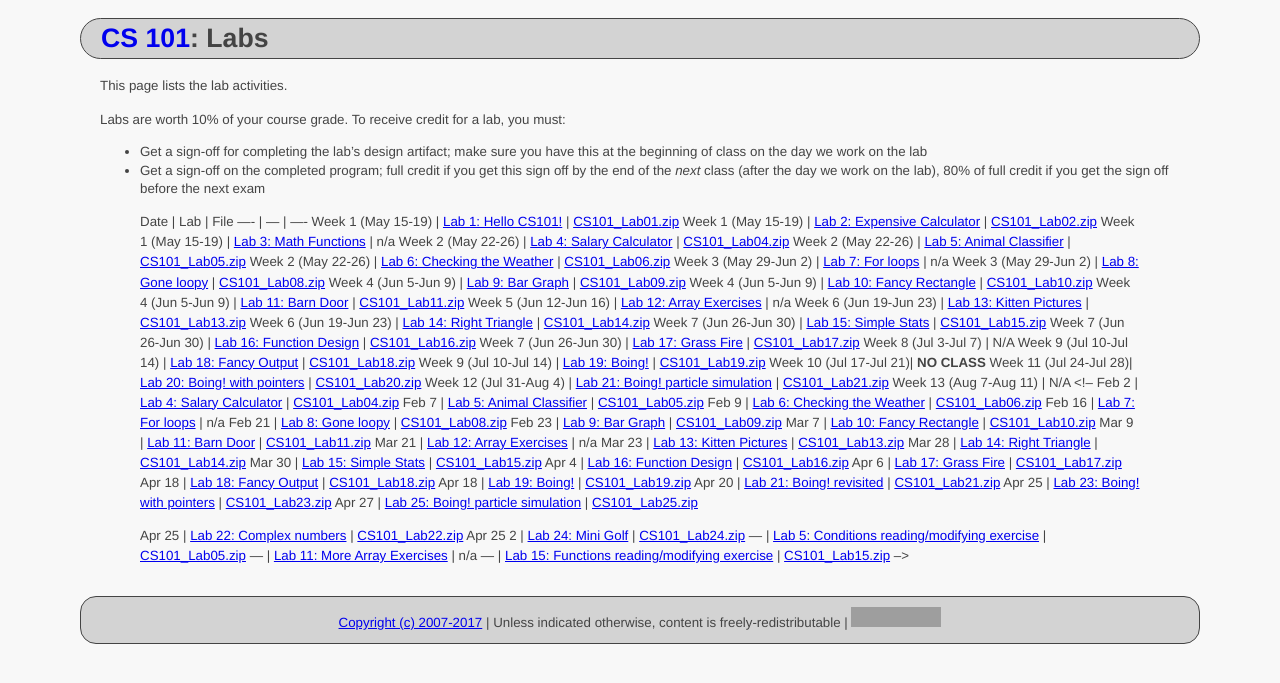
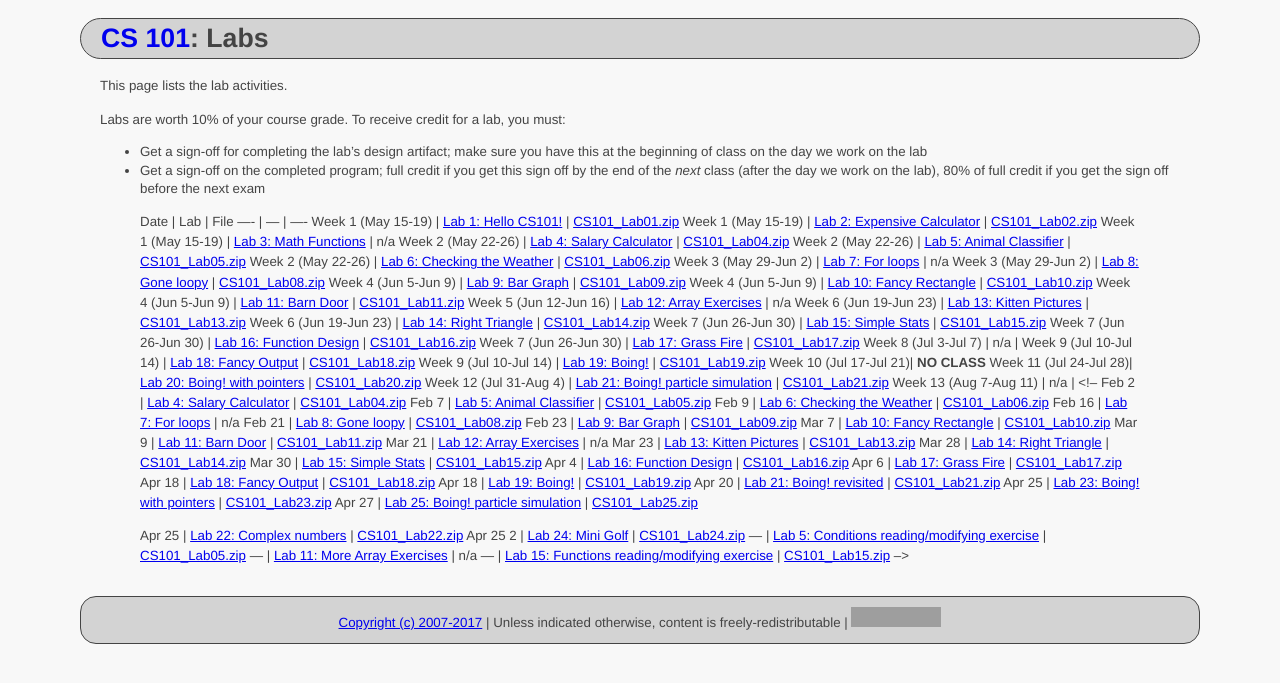
Before and after one commit to ycpcs/cs101-summer2017, a Jekyll site: the page built from labs/index.md, in a window 1280 px wide. Shown: the top 683 px of the page. Built offline with Jekyll 4.4.1, drawn with Linux system fonts in a browser that asks for light colours; grey boxes are pictures that could not be loaded.

```diff
--- a/labs/index.md
+++ b/labs/index.md
@@ -29,13 +29,13 @@ Labs are worth 10% of your course grade.  To receive credit for a lab, you must:
 > Week 7 (Jun 26-Jun 30) | [Lab 15: Simple Stats](lab15.html) | [CS101\_Lab15.zip](src/CS101_Lab15.zip)
 > Week 7 (Jun 26-Jun 30) | [Lab 16: Function Design](lab16.html) | [CS101\_Lab16.zip](src/CS101_Lab16.zip)
 > Week 7 (Jun 26-Jun 30) | [Lab 17: Grass Fire](lab17.html) | [CS101\_Lab17.zip](src/CS101_Lab17.zip)
-> Week 8 (Jul 3-Jul 7)   | N/A
+> Week 8 (Jul 3-Jul 7)   | n/a |
 > Week 9 (Jul 10-Jul 14) | [Lab 18: Fancy Output](lab18.html) | [CS101\_Lab18.zip](src/CS101_Lab18.zip)
 > Week 9 (Jul 10-Jul 14) | [Lab 19: Boing!](lab19.html) | [CS101\_Lab19.zip](src/CS101_Lab19.zip)
 > Week 10 (Jul 17-Jul 21)| **NO CLASS**
 > Week 11 (Jul 24-Jul 28)| [Lab 20: Boing! with pointers](lab20.html) | [CS101\_Lab20.zip](src/CS101_Lab20.zip)
 > Week 12 (Jul 31-Aug 4) | [Lab 21: Boing! particle simulation](lab21.html) | [CS101\_Lab21.zip](src/CS101_Lab21.zip)
-> Week 13 (Aug 7-Aug 11) | N/A
+> Week 13 (Aug 7-Aug 11) | n/a |
 <!--
 > Feb 2 | [Lab 4: Salary Calculator](lab04.html) | [CS101\_Lab04.zip](CS101_Lab04.zip)
 > Feb 7 | [Lab 5: Animal Classifier](lab05.html) | [CS101\_Lab05.zip](CS101_Lab05.zip)
```
